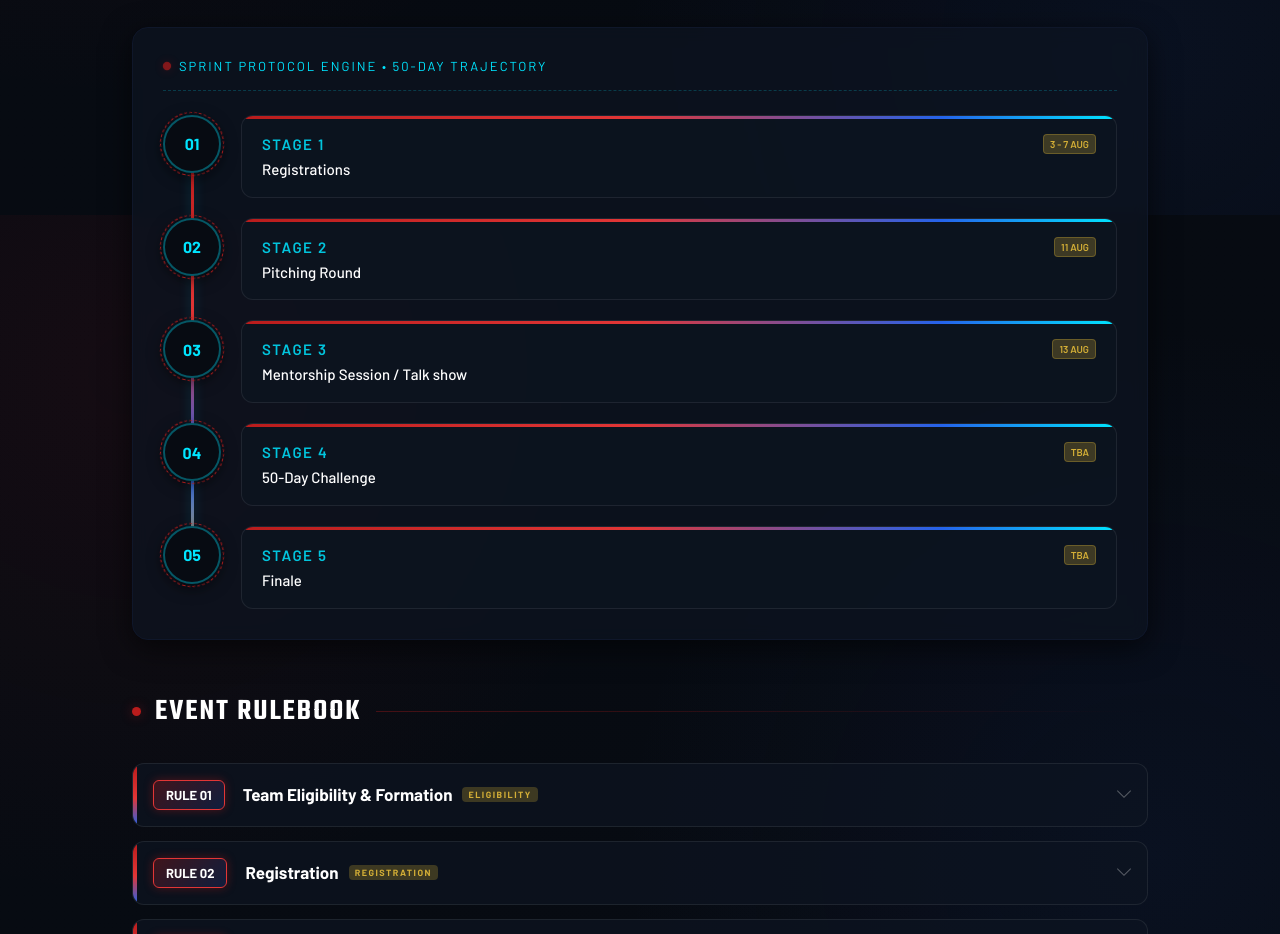
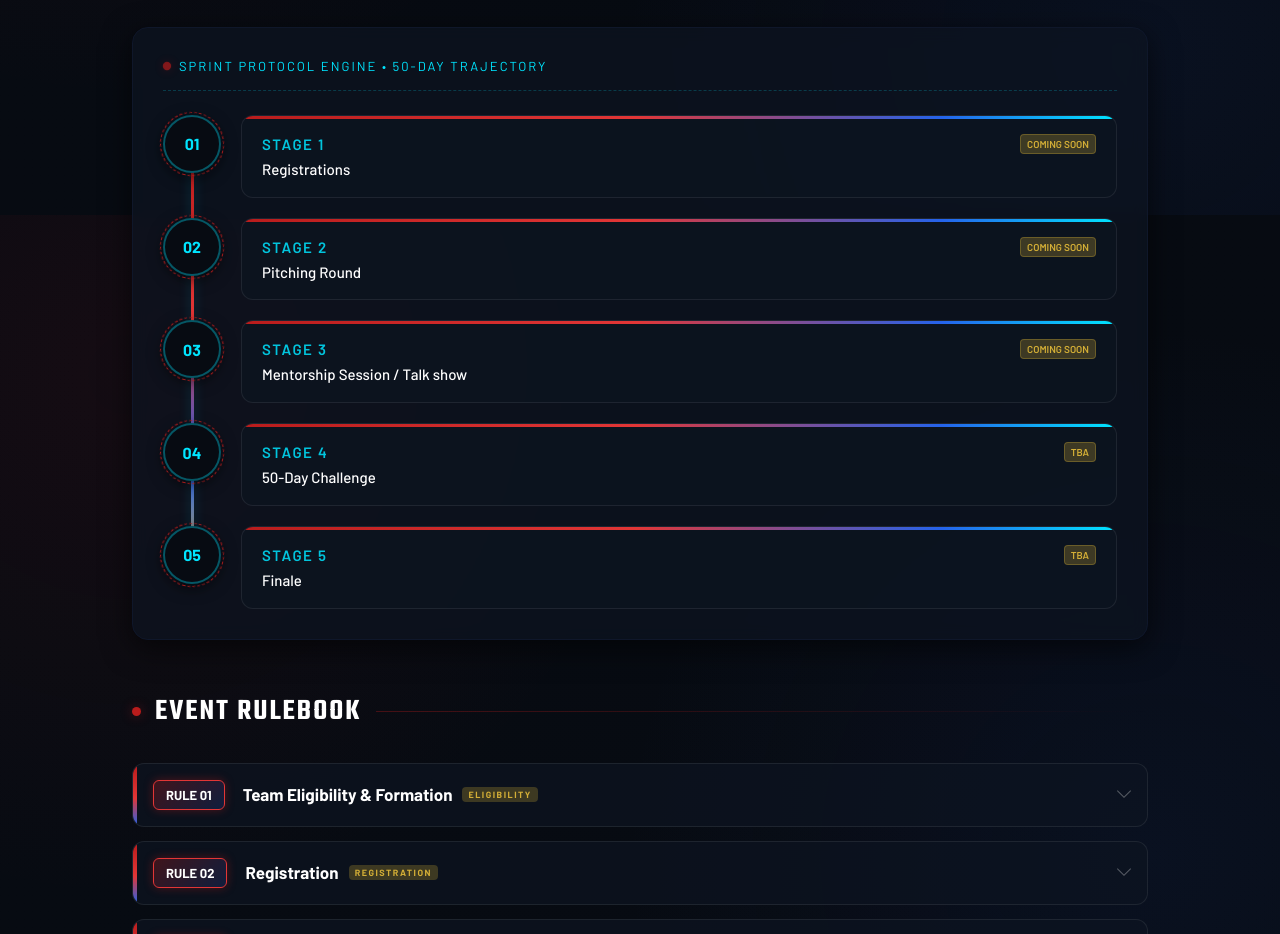
Before and after one commit to Mrunalq/BUZZTECH_FINAL_2026, a plain HTML site: page index.html in a window 1280 px wide. Shown: the part 1385-2319 px from the top of the page. Drawn offline with Linux system fonts and the light colour scheme; a script that the page names is missing.

Commit message:
roadmap date updated to coming soon

```diff
--- a/index.html
+++ b/index.html
@@ -1798,7 +1798,7 @@
             <div class="node-card">
               <div class="node-header-row">
                 <span class="node-stage-tag">Stage 1</span>
-                <span class="node-duration">3 - 7 AUG</span>
+                <span class="node-duration">COMING SOON</span>
               </div>
               <h4>Registrations</h4>
             </div>
@@ -1812,7 +1812,7 @@
             <div class="node-card">
               <div class="node-header-row">
                 <span class="node-stage-tag">Stage 2 </span>
-                <span class="node-duration">11 AUG</span>
+                <span class="node-duration">COMING SOON</span>
               </div>
               <h4>Pitching Round</h4>
             </div>
@@ -1826,7 +1826,7 @@
             <div class="node-card">
               <div class="node-header-row">
                 <span class="node-stage-tag">Stage 3</span>
-                <span class="node-duration">13 AUG</span>
+                <span class="node-duration">COMING SOON</span>
               </div>
               <h4>Mentorship Session / Talk show</h4>
             </div>
```
